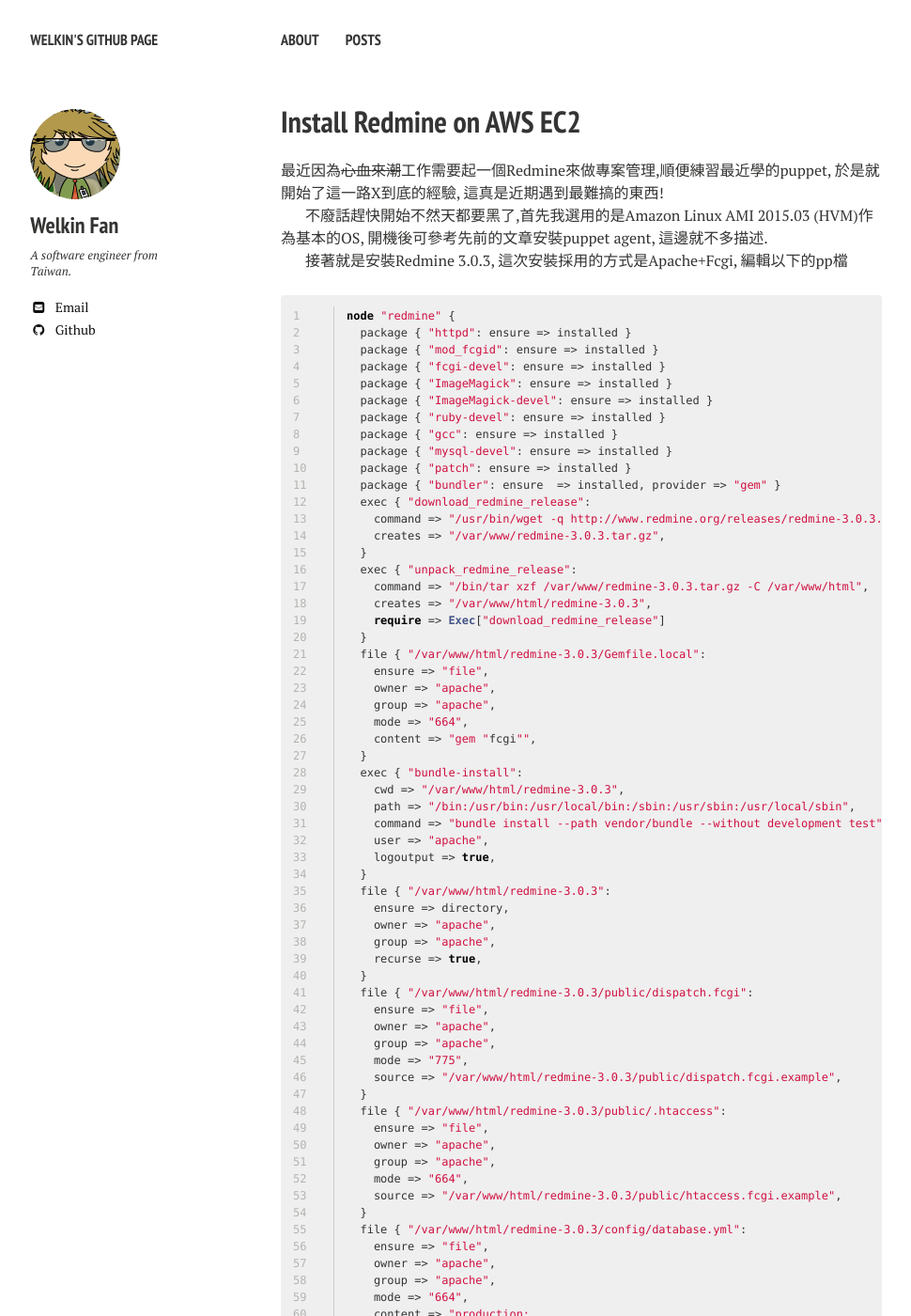
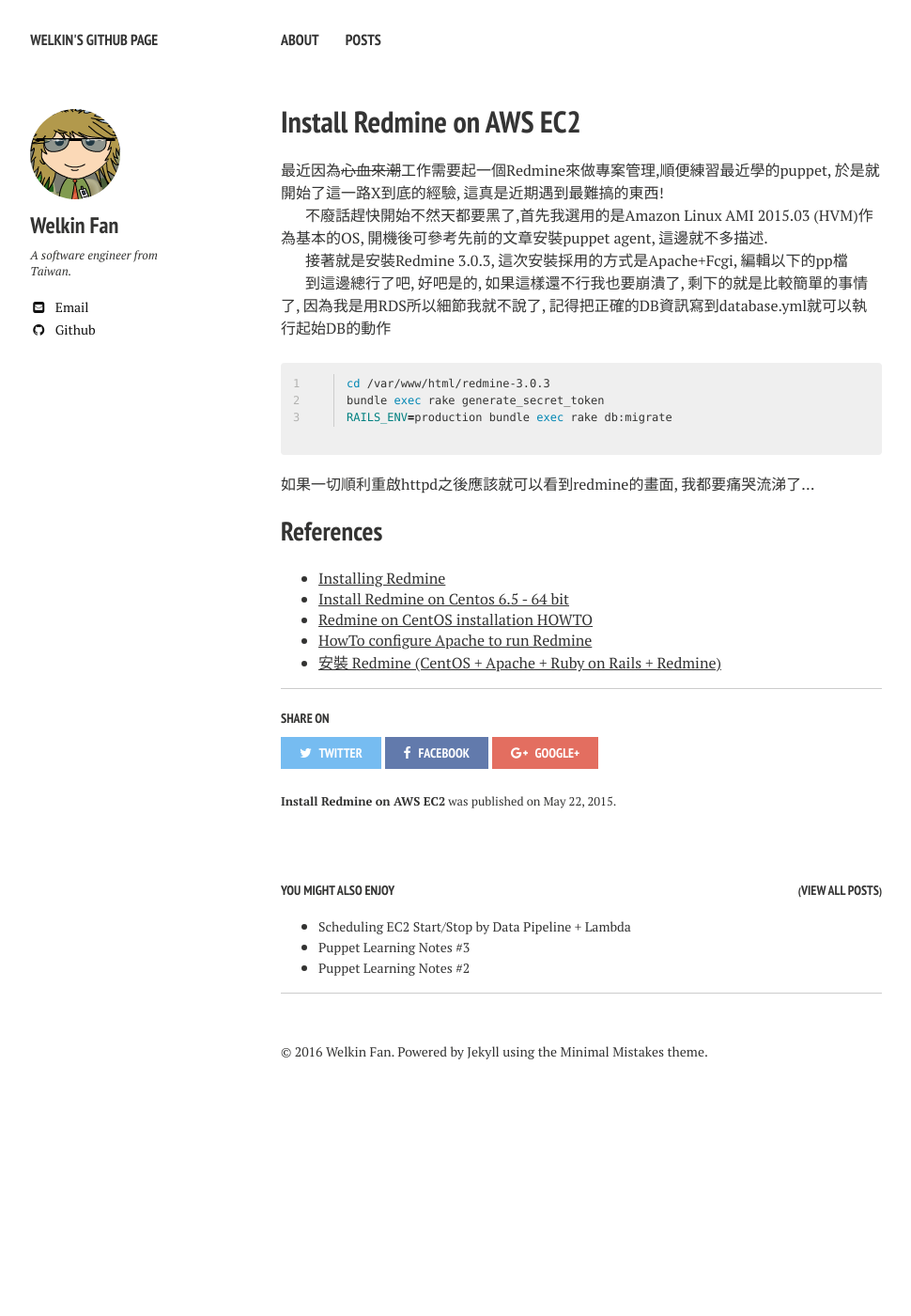
Before and after one commit to welkin872/welkin872.github.io, a Jekyll site: the page built from _posts/2015-05-22-install-redmoine-on-aws-ec2.md, in a window 1280 px wide and 1400 px high. Shown: the whole window at 94% size, without its empty margins (21-991 px from the left). Built offline with Jekyll 4.4.1, drawn with Linux system fonts in a browser that asks for light colours; nearby versions of some CDN libraries; some of the changed text lies outside the part shown.

Commit message:
Try to fix error in post.

```diff
--- a/_posts/2015-05-22-install-redmoine-on-aws-ec2.md
+++ b/_posts/2015-05-22-install-redmoine-on-aws-ec2.md
@@ -12,135 +12,6 @@ comments: false
 
 接著就是安裝Redmine 3.0.3, 這次安裝採用的方式是Apache+Fcgi, 編輯以下的pp檔
 
-{% highlight puppet linenos %}
-node "redmine" {
-  package { "httpd": ensure => installed }
-  package { "mod_fcgid": ensure => installed }
-  package { "fcgi-devel": ensure => installed }
-  package { "ImageMagick": ensure => installed }
-  package { "ImageMagick-devel": ensure => installed }
-  package { "ruby-devel": ensure => installed }
-  package { "gcc": ensure => installed }
-  package { "mysql-devel": ensure => installed }
-  package { "patch": ensure => installed }
-  package { "bundler": ensure  => installed, provider => "gem" }
-  exec { "download_redmine_release":
-    command => "/usr/bin/wget -q http://www.redmine.org/releases/redmine-3.0.3.tar.gz -O /var/www/redmine-3.0.3.tar.gz",
-    creates => "/var/www/redmine-3.0.3.tar.gz",
-  }
-  exec { "unpack_redmine_release":
-    command => "/bin/tar xzf /var/www/redmine-3.0.3.tar.gz -C /var/www/html",
-    creates => "/var/www/html/redmine-3.0.3",
-    require => Exec["download_redmine_release"]
-  }
-  file { "/var/www/html/redmine-3.0.3/Gemfile.local":
-    ensure => "file",
-    owner => "apache",
-    group => "apache",
-    mode => "664",
-    content => "gem "fcgi"",
-  }
-  exec { "bundle-install":
-    cwd => "/var/www/html/redmine-3.0.3",
-    path => "/bin:/usr/bin:/usr/local/bin:/sbin:/usr/sbin:/usr/local/sbin",
-    command => "bundle install --path vendor/bundle --without development test",
-    user => "apache",
-    logoutput => true,
-  }
-  file { "/var/www/html/redmine-3.0.3":
-    ensure => directory,
-    owner => "apache",
-    group => "apache",
-    recurse => true,
-  }
-  file { "/var/www/html/redmine-3.0.3/public/dispatch.fcgi":
-    ensure => "file",
-    owner => "apache",
-    group => "apache",
-    mode => "775",
-    source => "/var/www/html/redmine-3.0.3/public/dispatch.fcgi.example",
-  }
-  file { "/var/www/html/redmine-3.0.3/public/.htaccess":
-    ensure => "file",
-    owner => "apache",
-    group => "apache",
-    mode => "664",
-    source => "/var/www/html/redmine-3.0.3/public/htaccess.fcgi.example",
-  }
-  file { "/var/www/html/redmine-3.0.3/config/database.yml":
-    ensure => "file",
-    owner => "apache",
-    group => "apache",
-    mode => "664",
-    content => "production:
-  adapter: mysql2
-  database: redmine
-  host: #MYSQL_FQDN#
-  username: #MYSQL_USERNAME#
-  password: #MYSQL_PASSWORD#
-  encoding: utf8
-"
-  }
-  file { "/etc/httpd/conf.d/redmine.conf":
-    ensure => "file",
-    owner  => "root",
-    group  => "root",
-    mode   => "644",
-    content => "<VirtualHost *:80>
-  ServerName #SERVER_FQDN#
-  ServerAdmin #SERVER_ADMIN#
-  DocumentRoot /var/www/html/redmine-3.0.3/public/
-  ErrorLog logs/redmine_error_log
-  MaxRequestLen 52428800
-  FcgidInitialEnv RAILS_ENV "production"
-
-  <Directory "/var/www/redmine-3.0.3/public/">
-    Options Indexes ExecCGI FollowSymLinks
-    AllowOverride All
-    Order allow,deny
-    Allow from all
-  </Directory>
-</VirtualHost>"
-  }
-  service { "httpd": ensure=> running, enable=> true }
-}
-{% endhighlight %}
-
-完成後執行apply就完成了絕大部分, 咦, 這樣不是很簡單嗎? 不, 一點都不, 上面這個檔案花了我將近一天看了數十篇中外寫的都不一樣的安裝文才拚出來的, 不是我太弱就是這東西肯定有什麼問題, 幾個重點提示一下:
-
-* 使用fcgi就不需要安裝Passenger, 不知道為什麼很多教學兩個都裝的用意是什麼
-* 千萬不要用root跑bundle install, 不然會遇到最後要跑rake的時候一直說找不到mysql2的鬼問題
-* 萬一真的很不幸這樣幹了用bundle list | tail -n +2 | awk '{print $2}' | xargs gem uninstall清乾淨重來
-* 承上用apache跑bundle install要加上參數 --path vendor/bundle
-* 還有跑之前記得要產一個Gemfile.local並且把fcgi加進去
-* 最後fcgi要傳變數是要把FcgidInitialEnv RAILS_ENV加在vhost內,這個也搞了我很久
-
-以為到這邊就結束了, 事情並沒有憨人想的這麼簡單, 照上面這樣搞會一直出現403因為vhost裡的AllowOverride根本沒生效, 原因在於httpd.conf預設值為None, 所以必須去修改成為All, 這段還不知道怎麼用puppet去改
-
-{% highlight apache linenos %}
-<Directory "/var/www/html">
-
-#
-# Possible values for the Options directive are "None", "All",
-# or any combination of:
-#   Indexes Includes FollowSymLinks SymLinksifOwnerMatch ExecCGI MultiViews
-#
-# Note that "MultiViews" must be named *explicitly* --- "Options All"
-# doesn't give it to you.
-#
-# The Options directive is both complicated and important.  Please see
-# http://httpd.apache.org/docs/2.2/mod/core.html#options
-# for more information.
-#
-    Options Indexes FollowSymLinks
-
-#
-# AllowOverride controls what directives may be placed in .htaccess files.
-# It can be "All", "None", or any combination of the keywords:
-#   Options FileInfo AuthConfig Limit
-#
-    AllowOverride All
-{% endhighlight %}
 
 到這邊總行了吧, 好吧是的, 如果這樣還不行我也要崩潰了, 剩下的就是比較簡單的事情了, 因為我是用RDS所以細節我就不說了, 記得把正確的DB資訊寫到database.yml就可以執行起始DB的動作
 
```
